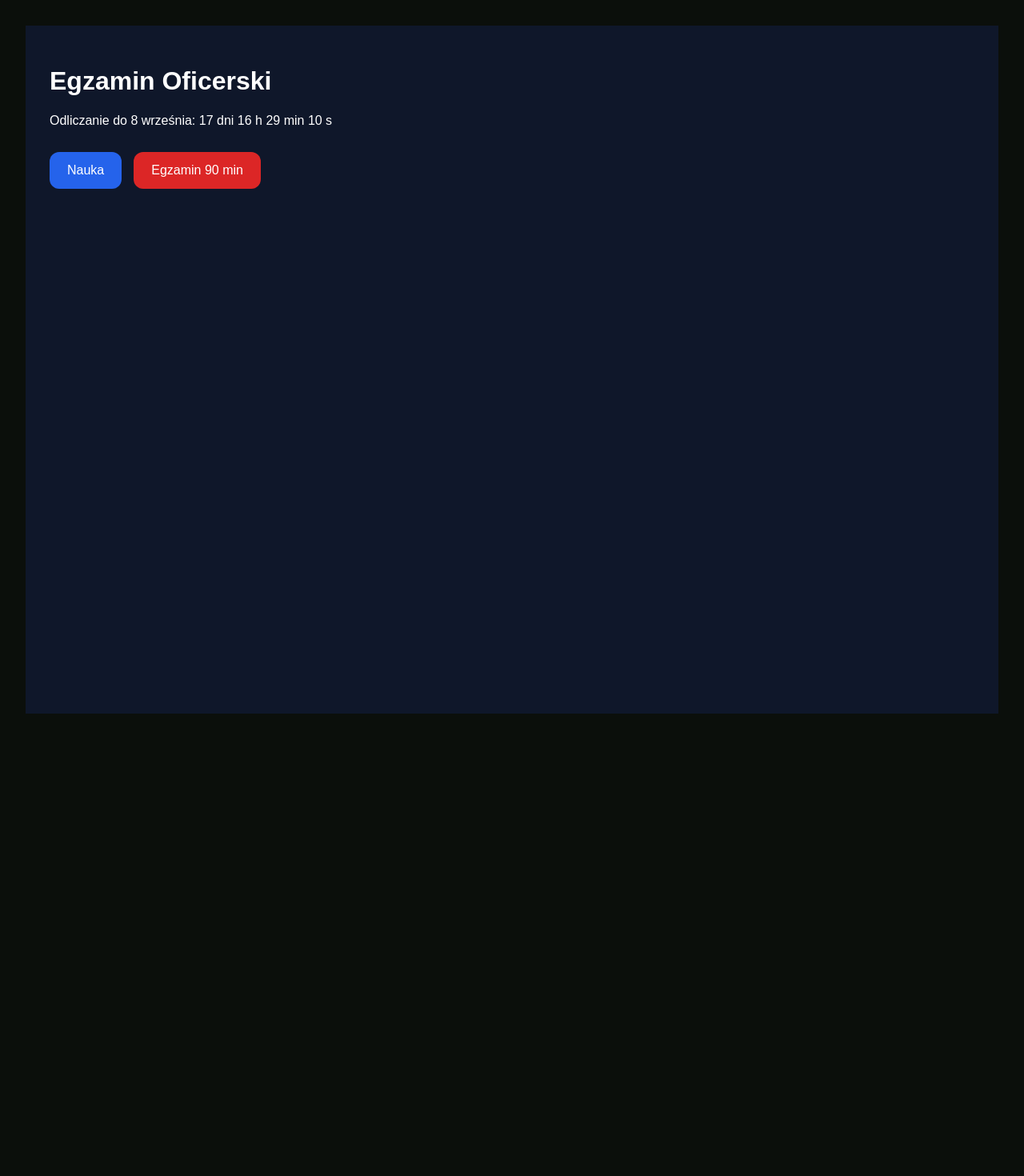
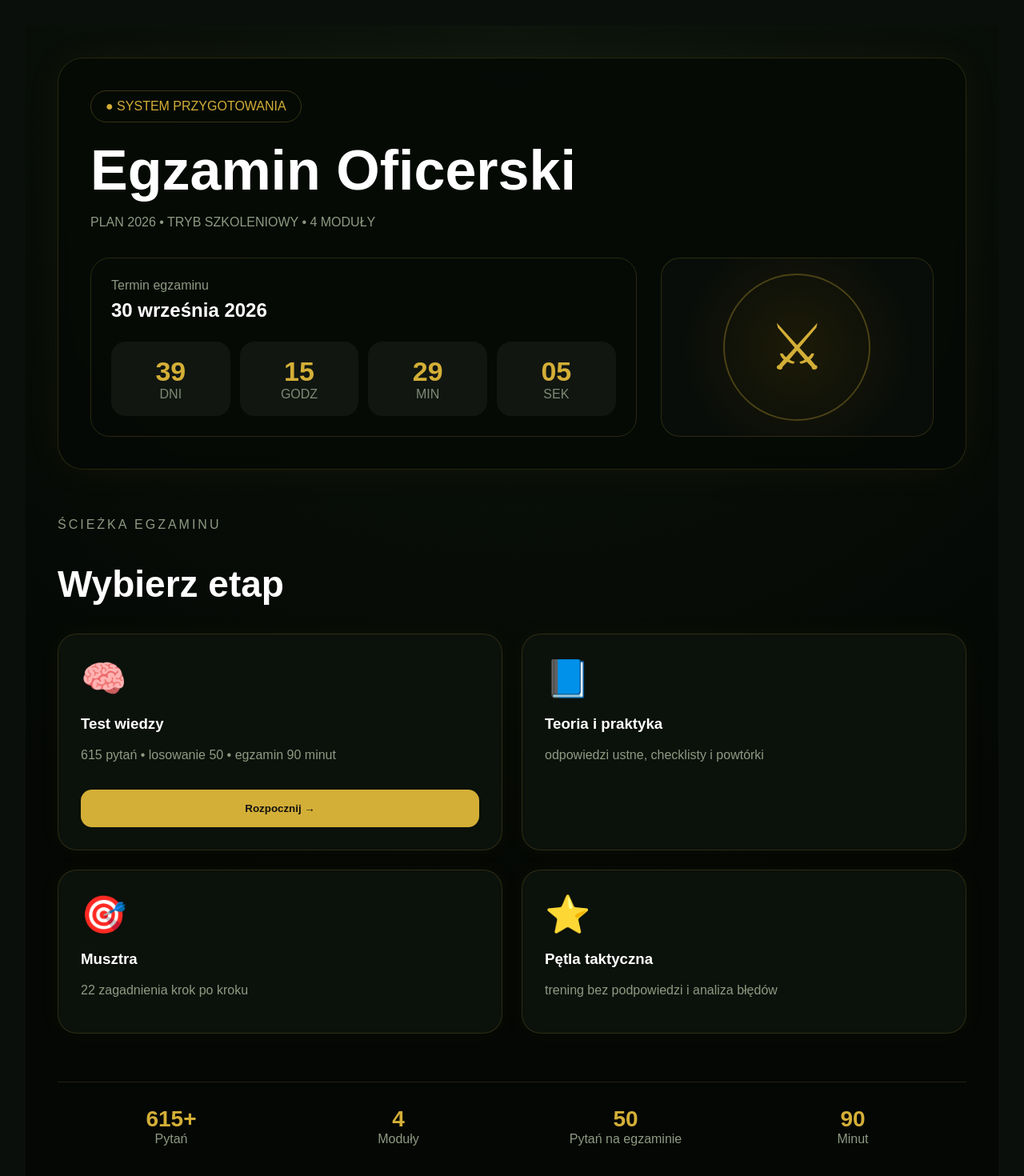
Before and after one commit to Mariola007/egzamin, a Next.js app: page / in a window 1280 px wide. Shown: the top 1470 px of the page at 80% size. Before the commit the page ends 924 px from the top, so only its background shows below. Built offline with nearby package versions, Linux system fonts and the light colour scheme.

Commit message:
Update page.tsx

```diff
--- a/app/page.tsx
+++ b/app/page.tsx
@@ -1,57 +1,350 @@
+"use client";
+
+import Link from "next/link";
+import { useEffect, useState } from "react";
+
 export default function Home() {
-  const egzamin = new Date("2026-09-08T09:00:00");
-  const teraz = new Date();
-  const diff = egzamin.getTime() - teraz.getTime();
+  const examDate = new Date("2026-09-30T08:00:00").getTime();
+  const [time, setTime] = useState({
+    d: 0,
+    h: 0,
+    m: 0,
+    s: 0,
+  });
 
-  const dni = Math.max(0, Math.floor(diff / (1000 * 60 * 60 * 24)));
-  const godziny = Math.max(0, Math.floor((diff / (1000 * 60 * 60)) % 24));
-  const minuty = Math.max(0, Math.floor((diff / (1000 * 60)) % 60));
-  const sekundy = Math.max(0, Math.floor((diff / 1000) % 60));
+  useEffect(() => {
+    const i = setInterval(() => {
+      const diff = examDate - Date.now();
+
+      setTime({
+        d: Math.max(0, Math.floor(diff / 86400000)),
+        h: Math.max(0, Math.floor((diff % 86400000) / 3600000)),
+        m: Math.max(0, Math.floor((diff % 3600000) / 60000)),
+        s: Math.max(0, Math.floor((diff % 60000) / 1000)),
+      });
+    }, 1000);
+
+    return () => clearInterval(i);
+  }, []);
+
+  const card = {
+    background: "rgba(13,19,13,.92)",
+    border: "1px solid rgba(212,175,55,.18)",
+    borderRadius: 24,
+    padding: 28,
+    transition: ".25s",
+    boxShadow: "0 0 30px rgba(212,175,55,.04)",
+  };
 
   return (
     <main
       style={{
-        background: "#0f172a",
+        minHeight: "100vh",
+        background:
+          "radial-gradient(circle at top,#0d150d 0%,#040704 70%)",
         color: "white",
-        minHeight: "100vh",
-        padding: 30,
-        fontFamily: "Arial"
+        fontFamily: "Arial",
       }}
     >
-      <h1>Egzamin Oficerski</h1>
-
-      <p>
-        Odliczanie do 8 września:
-        {" "}
-        {dni} dni {godziny} h {minuty} min {sekundy} s
-      </p>
-
-      <div style={{ display: "flex", gap: 15, marginTop: 30 }}>
-        <a
-          href="/nauka"
+      <div
+        style={{
+          maxWidth: 1300,
+          margin: "0 auto",
+          padding: 40,
+        }}
+      >
+        <div
           style={{
-            background: "#2563eb",
-            color: "white",
-            padding: "14px 22px",
-            borderRadius: 12,
-            textDecoration: "none"
+            border: "1px solid rgba(212,175,55,.18)",
+            borderRadius: 32,
+            padding: 40,
+            background: "rgba(6,10,6,.92)",
+            backdropFilter: "blur(8px)",
+            boxShadow: "0 0 50px rgba(212,175,55,.05)",
           }}
         >
-          Nauka
-        </a>
+          <div
+            style={{
+              display: "inline-block",
+              padding: "10px 18px",
+              borderRadius: 999,
+              border: "1px solid rgba(212,175,55,.25)",
+              color: "#d4af37",
+              marginBottom: 20,
+            }}
+          >
+            ● SYSTEM PRZYGOTOWANIA
+          </div>
 
-        <a
-          href="/egzamin"
+          <h1
+            style={{
+              fontSize: 70,
+              margin: "0 0 12px",
+            }}
+          >
+            Egzamin Oficerski
+          </h1>
+
+          <p style={{ color: "#8f9a82" }}>
+            PLAN 2026 • TRYB SZKOLENIOWY • 4 MODUŁY
+          </p>
+
+          <div
+            style={{
+              marginTop: 35,
+              display: "grid",
+              gridTemplateColumns: "2fr 1fr",
+              gap: 30,
+            }}
+          >
+            <div
+              style={{
+                border: "1px solid rgba(212,175,55,.18)",
+                borderRadius: 24,
+                padding: 25,
+              }}
+            >
+              <div style={{ color: "#8f9a82" }}>Termin egzaminu</div>
+
+              <h2 style={{ marginTop: 8 }}>30 września 2026</h2>
+
+              <div
+                style={{
+                  display: "grid",
+                  gridTemplateColumns: "repeat(4,1fr)",
+                  gap: 12,
+                  marginTop: 25,
+                }}
+              >
+                {[
+                  ["DNI", time.d],
+                  ["GODZ", time.h],
+                  ["MIN", time.m],
+                  ["SEK", time.s],
+                ].map(([l, v]) => (
+                  <div
+                    key={String(l)}
+                    style={{
+                      background: "#111611",
+                      borderRadius: 18,
+                      padding: 18,
+                      textAlign: "center",
+                    }}
+                  >
+                    <div
+                      style={{
+                        fontSize: 34,
+                        fontWeight: "bold",
+                        color: "#d4af37",
+                      }}
+                    >
+                      {String(v).padStart(2, "0")}
+                    </div>
+                    <div style={{ color: "#7f8a74" }}>{l}</div>
+                  </div>
+                ))}
+              </div>
+            </div>
+
+            <div
+              style={{
+                border: "1px solid rgba(212,175,55,.18)",
+                borderRadius: 24,
+                display: "flex",
+                justifyContent: "center",
+                alignItems: "center",
+                background:
+                  "radial-gradient(circle,#1d1b08 0%,#090d09 70%)",
+              }}
+            >
+              <div
+                style={{
+                  width: 180,
+                  height: 180,
+                  borderRadius: "50%",
+                  border: "2px solid rgba(212,175,55,.3)",
+                  display: "flex",
+                  alignItems: "center",
+                  justifyContent: "center",
+                  fontSize: 80,
+                  color: "#d4af37",
+                }}
+              >
+                ⚔
+              </div>
+            </div>
+          </div>
+        </div>
+
+        <div style={{ marginTop: 60 }}>
+          <div
+            style={{
+              color: "#8f9a82",
+              letterSpacing: 3,
+            }}
+          >
+            ŚCIEŻKA EGZAMINU
+          </div>
+
+          <h2
+            style={{
+              fontSize: 46,
+              marginBottom: 35,
+            }}
+          >
+            Wybierz etap
+          </h2>
+
+          <div
+            style={{
+              display: "grid",
+              gridTemplateColumns: "repeat(2,1fr)",
+              gap: 24,
+            }}
+          >
+            <div style={card}>
+              <div
+                style={{
+                  fontSize: 46,
+                  color: "#d4af37",
+                }}
+              >
+                🧠
+              </div>
+              <h3>Test wiedzy</h3>
+              <p style={{ color: "#8f9a82" }}>
+                615 pytań • losowanie 50 • egzamin 90 minut
+              </p>
+
+              <Link href="/egzamin">
+                <button
+                  style={{
+                    marginTop: 18,
+                    width: "100%",
+                    padding: 16,
+                    borderRadius: 14,
+                    border: "none",
+                    background: "#d4af37",
+                    color: "#111",
+                    fontWeight: "bold",
+                    cursor: "pointer",
+                  }}
+                >
+                  Rozpocznij →
+                </button>
+              </Link>
+            </div>
+
+            <div style={card}>
+              <div
+                style={{
+                  fontSize: 46,
+                  color: "#d4af37",
+                }}
+              >
+                📘
+              </div>
+              <h3>Teoria i praktyka</h3>
+              <p style={{ color: "#8f9a82" }}>
+                odpowiedzi ustne, checklisty i powtórki
+              </p>
+            </div>
+
+            <div style={card}>
+              <div
+                style={{
+                  fontSize: 46,
+                  color: "#d4af37",
+                }}
+              >
+                🎯
+              </div>
+              <h3>Musztra</h3>
+              <p style={{ color: "#8f9a82" }}>
+                22 zagadnienia krok po kroku
+              </p>
+            </div>
+
+            <div style={card}>
+              <div
+                style={{
+                  fontSize: 46,
+                  color: "#d4af37",
+                }}
+              >
+                ⭐
+              </div>
+              <h3>Pętla taktyczna</h3>
+              <p style={{ color: "#8f9a82" }}>
+                trening bez podpowiedzi i analiza błędów
+              </p>
+            </div>
+          </div>
+        </div>
+
+        <footer
           style={{
-            background: "#dc2626",
-            color: "white",
-            padding: "14px 22px",
-            borderRadius: 12,
-            textDecoration: "none"
+            marginTop: 60,
+            borderTop: "1px solid rgba(212,175,55,.15)",
+            padding: "30px 0",
+            display: "grid",
+            gridTemplateColumns: "repeat(4,1fr)",
+            textAlign: "center",
+            color: "#8f9a82",
           }}
         >
-          Egzamin 90 min
-        </a>
+          <div>
+            <div
+              style={{
+                color: "#d4af37",
+                fontSize: 28,
+                fontWeight: "bold",
+              }}
+            >
+              615+
+            </div>
+            Pytań
+          </div>
+
+          <div>
+            <div
+              style={{
+                color: "#d4af37",
+                fontSize: 28,
+                fontWeight: "bold",
+              }}
+            >
+              4
+            </div>
+            Moduły
+          </div>
+
+          <div>
+            <div
+              style={{
+                color: "#d4af37",
+                fontSize: 28,
+                fontWeight: "bold",
+              }}
+            >
+              50
+            </div>
+            Pytań na egzaminie
+          </div>
+
+          <div>
+            <div
+              style={{
+                color: "#d4af37",
+                fontSize: 28,
+                fontWeight: "bold",
+              }}
+            >
+              90
+            </div>
+            Minut
+          </div>
+        </footer>
       </div>
     </main>
   );
```
